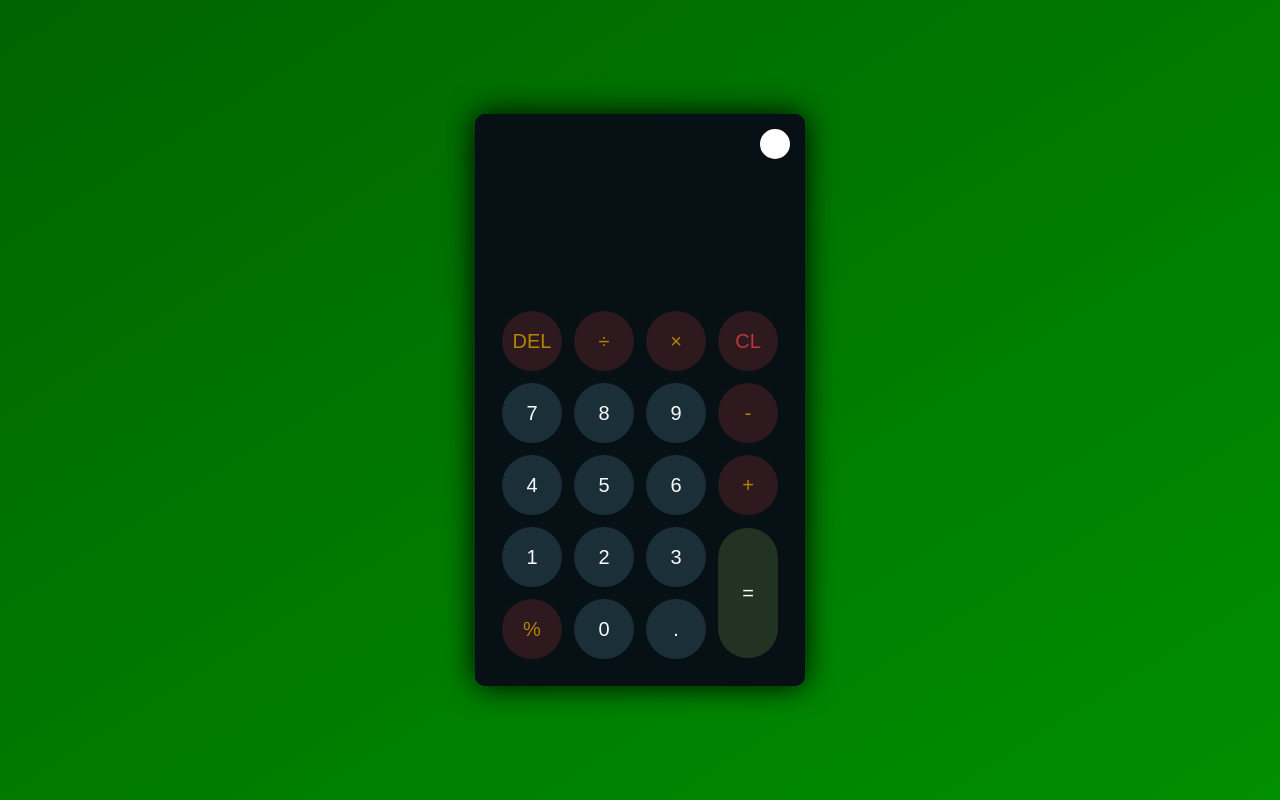
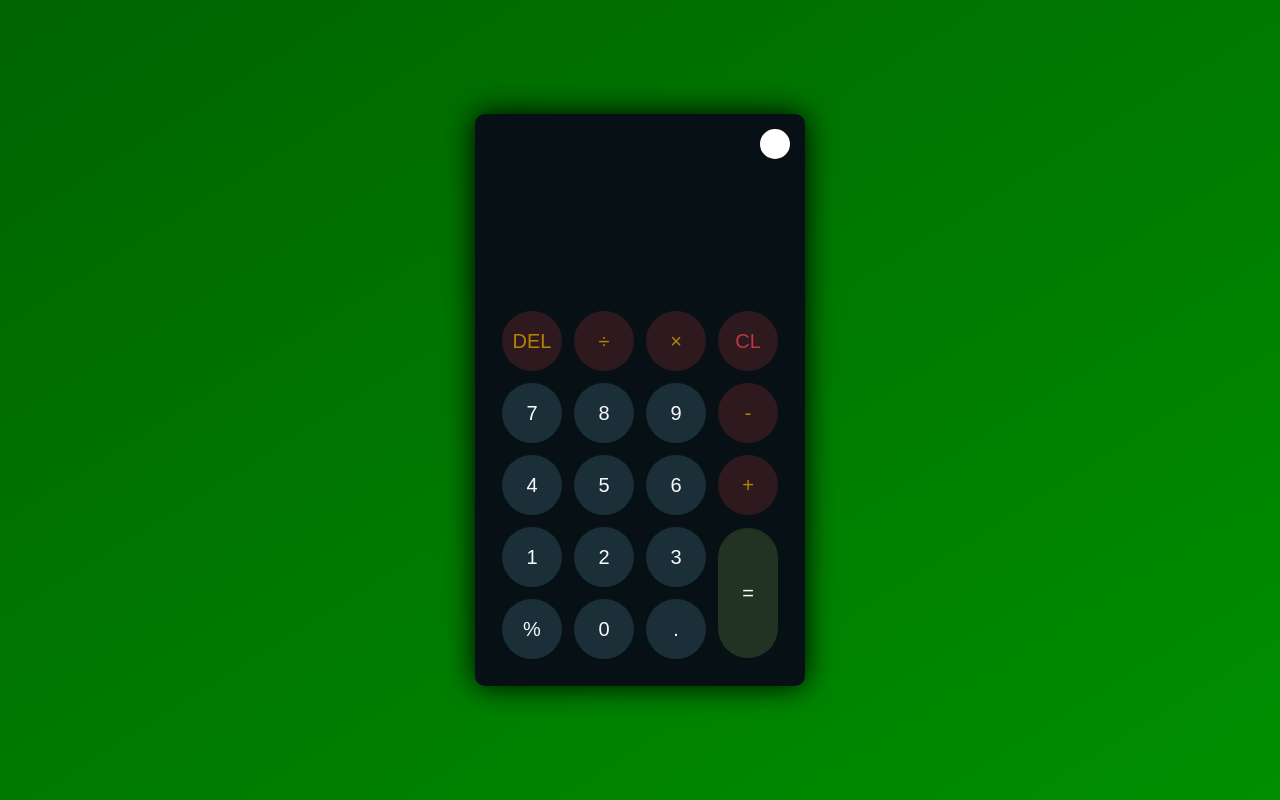
Before and after one commit to iiGreenFOXYT/Calculator-project, a plain HTML site: page index.html in a window 1280 px wide. Drawn offline with Linux system fonts and the light colour scheme.

Commit message:
Update index.html

```diff
--- a/index.html
+++ b/index.html
@@ -44,7 +44,7 @@
                     <td rowspan="2"><button class="btn-equal" id="equal">=</button></td>
                    </tr>
                    <tr>
-                    <td><button class="btn-operator" id="%">%</button></td>
+                    <td><button class="btn-number" id="%">%</button></td>
                     <td><button class="btn-number" id="0">0</button></td>
                      <td><button class="btn-number" id=".">.</button></td>
                    </tr>
```
